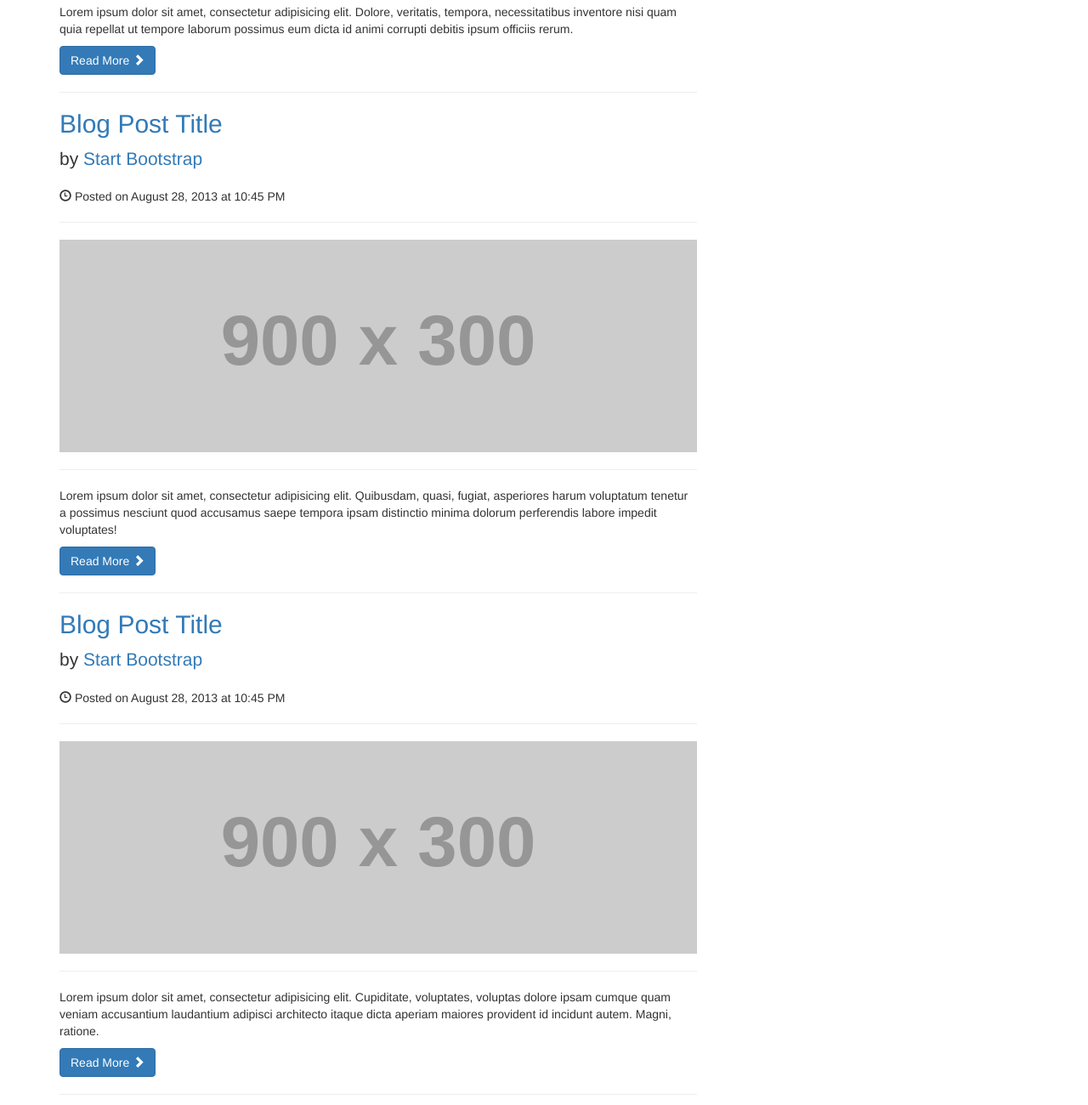
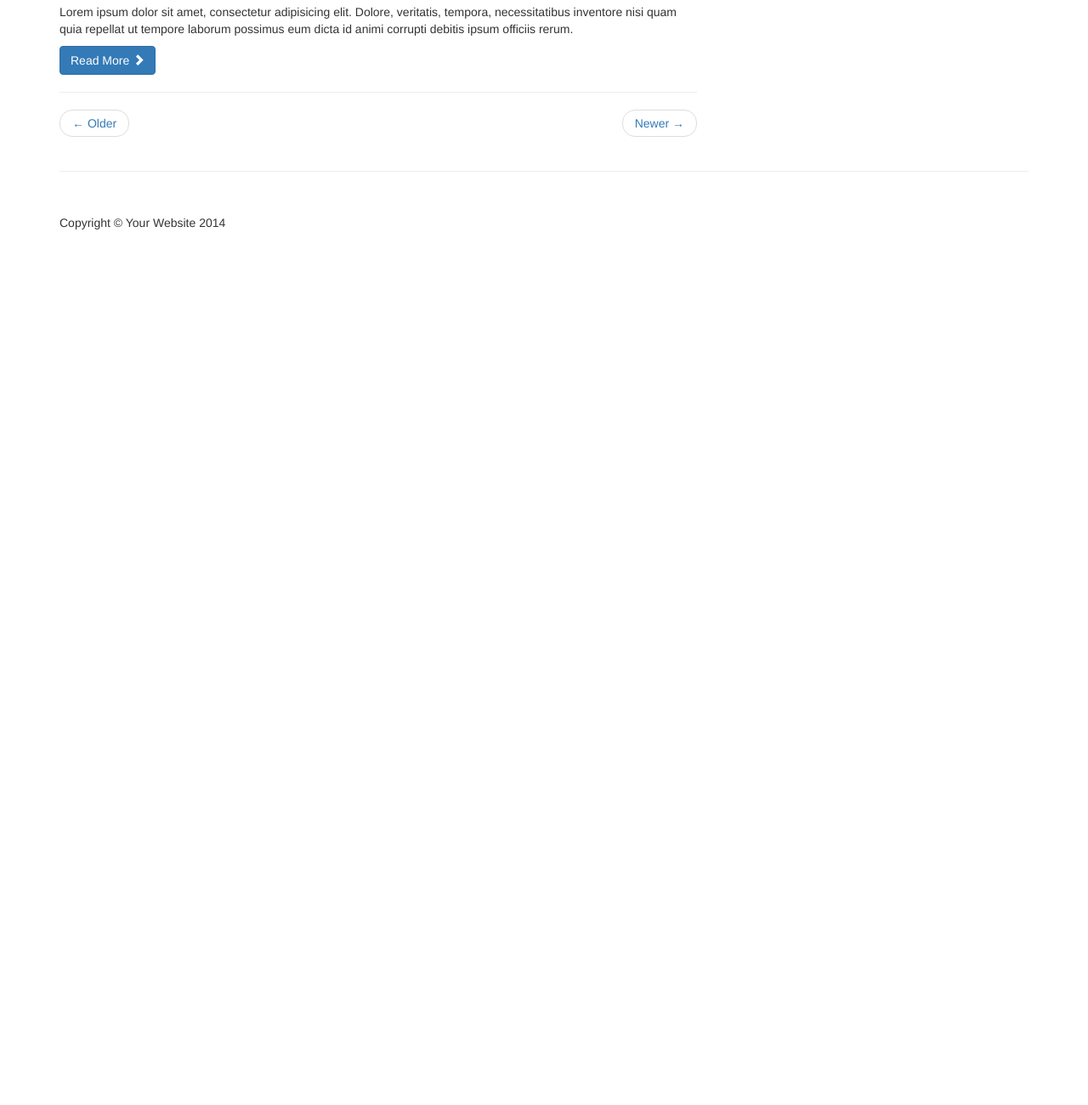
Before and after one commit to behzad-khosrojerdi/behzad-khosrojerdi.github.io, a plain HTML site: page index.html in a window 1280 px wide. Shown: the part 620-1920 px from the top of the page at 85% size. After the commit the page ends 952 px from the top, so only its background shows below. Drawn offline with Linux system fonts and the light colour scheme; placeholder pictures from the web are drawn by us.

Commit message:
Update index.html

```diff
--- a/index.html
+++ b/index.html
@@ -86,37 +86,10 @@
 
                 <hr>
 
+
+
                 <!-- Second Blog Post -->
-                <h2>
-                    <a href="#">Blog Post Title</a>
-                </h2>
-                <p class="lead">
-                    by <a href="index.php">Start Bootstrap</a>
-                </p>
-                <p><span class="glyphicon glyphicon-time"></span> Posted on August 28, 2013 at 10:45 PM</p>
-                <hr>
-                <img class="img-responsive" src="http://placehold.it/900x300" alt="">
-                <hr>
-                <p>Lorem ipsum dolor sit amet, consectetur adipisicing elit. Quibusdam, quasi, fugiat, asperiores harum voluptatum tenetur a possimus nesciunt quod accusamus saepe tempora ipsam distinctio minima dolorum perferendis labore impedit voluptates!</p>
-                <a class="btn btn-primary" href="#">Read More <span class="glyphicon glyphicon-chevron-right"></span></a>
 
-                <hr>
-
-                <!-- Third Blog Post -->
-                <h2>
-                    <a href="#">Blog Post Title</a>
-                </h2>
-                <p class="lead">
-                    by <a href="index.php">Start Bootstrap</a>
-                </p>
-                <p><span class="glyphicon glyphicon-time"></span> Posted on August 28, 2013 at 10:45 PM</p>
-                <hr>
-                <img class="img-responsive" src="http://placehold.it/900x300" alt="">
-                <hr>
-                <p>Lorem ipsum dolor sit amet, consectetur adipisicing elit. Cupiditate, voluptates, voluptas dolore ipsam cumque quam veniam accusantium laudantium adipisci architecto itaque dicta aperiam maiores provident id incidunt autem. Magni, ratione.</p>
-                <a class="btn btn-primary" href="#">Read More <span class="glyphicon glyphicon-chevron-right"></span></a>
-
-                <hr>
 
                 <!-- Pager -->
                 <ul class="pager">
```
